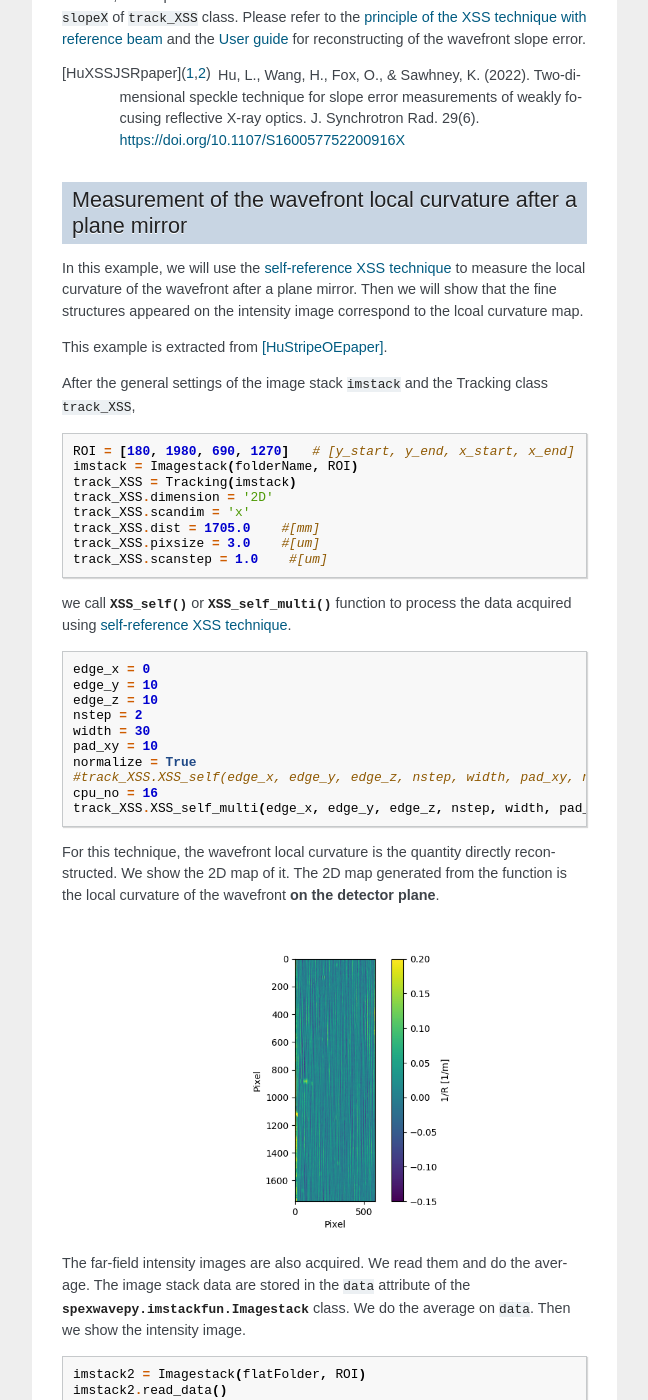
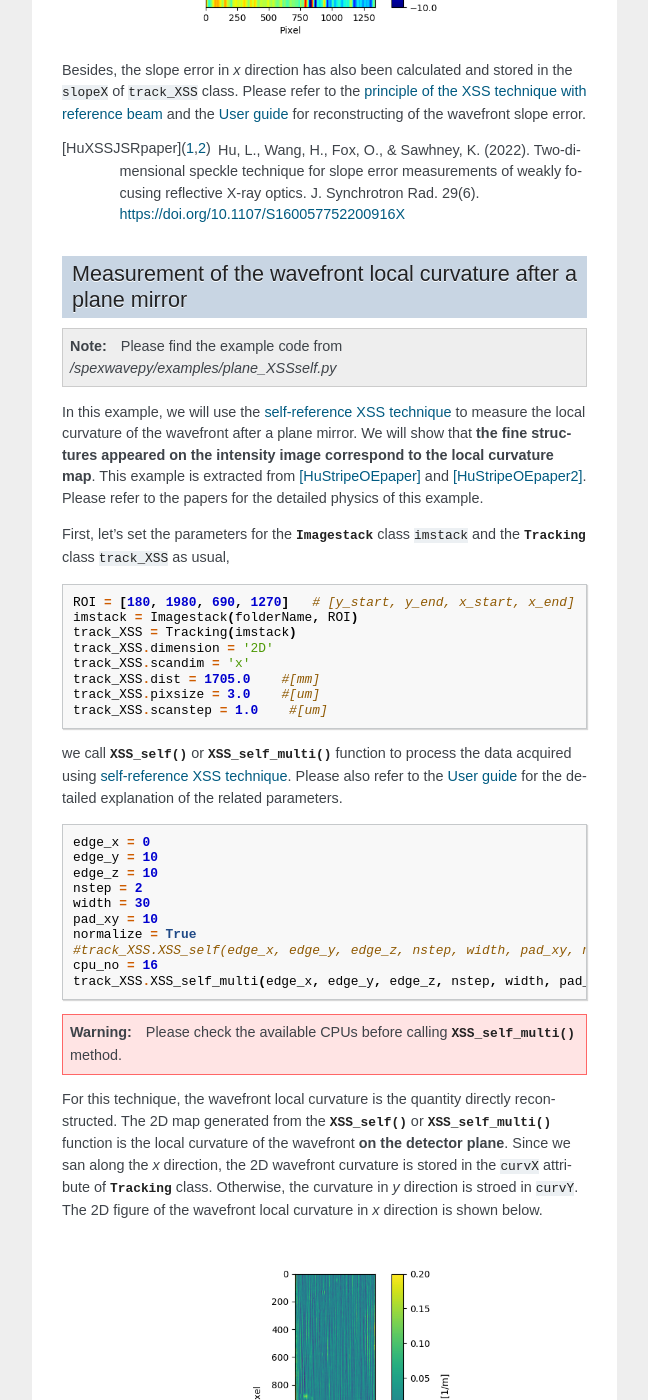
Before and after one commit to wholingfei/spexwavepy, a Sphinx documentation site: the page built from docs/source/example.rst, in a window 1280 px wide and 1400 px high, scrolled down 5496 px. Shown: the whole window, without its empty margins (198-846 px from the left). Built offline with Sphinx 7.4.7, drawn with Linux system fonts in a browser that asks for light colours; some of the changed text lies outside the part shown.

Commit message:
Finish example2 doc

```diff
--- a/docs/source/example.rst
+++ b/docs/source/example.rst
@@ -94,6 +94,9 @@ Or
 .. code-block:: Python
 
    track_XSS.XSS_withrefer_multi(edge_x, edge_y, edge_z, width, pad_xy, cpu_no=16, normalize=True)
+
+.. warning::
+   Please check the available CPUs before calling :py:meth:`~spexwavepy.trackfun.Tracking.XSS_withrefer_multi` method.
 
 Note that we did ``normalization`` for the stiched images in this example.
 The shift in *'x'* direction looks like
@@ -240,15 +243,18 @@ in the ``slopeX`` of ``track_XSS`` class. Please refer to the
 
 Measurement of the wavefront local curvature after a plane mirror
 =================================================================
+.. note::
+   Please find the example code from */spexwavepy/examples/plane_XSSself.py*
+
 In this example, we will use the :ref:`self-reference XSS technique <prinXSSSelf>` to measure
-the local curvature of the wavefront after a plane mirror. Then we will
-show that the fine structures appeared on the intensity image correspond
-to the lcoal curvature map.
+the local curvature of the wavefront after a plane mirror. We will
+show that **the fine structures appeared on the intensity image correspond
+to the local curvature map**.
+This example is extracted from [HuStripeOEpaper]_ and [HuStripeOEpaper2]_.
+Please refer to the papers for the detailed physics of this example.
 
-This example is extracted from [HuStripeOEpaper]_.
-
-After the general settings of the image stack ``imstack`` and the
-Tracking class ``track_XSS``,
+First, let's set the parameters for the :py:class:`~spexwavepy.imstackfun.Imagestack` class
+``imstack`` and the :py:class:`~spexwavepy.trackfun.Tracking` class ``track_XSS`` as usual,
 
 .. code-block:: Python
 
@@ -265,6 +271,8 @@ we call :py:func:`~spexwavepy.trackfun.Tracking.XSS_self` or
 :py:func:`~spexwavepy.trackfun.Tracking.XSS_self_multi` function
 to process the data acquired using
 :ref:`self-reference XSS technique <prinXSSSelf>`.
+Please also refer to the :ref:`User guide <traXSSself>` for the detailed
+explanation of the related parameters.
 
 .. code-block:: Python
 
@@ -279,20 +287,29 @@ to process the data acquired using
    cpu_no = 16
    track_XSS.XSS_self_multi(edge_x, edge_y, edge_z, nstep, width, pad_xy, cpu_no, normalize)
 
+.. warning::
+   Please check the available CPUs before calling :py:meth:`~spexwavepy.trackfun.Tracking.XSS_self_multi` method.
+
 For this technique, the wavefront local curvature is the quantity directly reconstructed.
-We show the 2D map of it. The 2D map generated from the function
+The 2D map generated from the :py:meth:`~spexwavepy.trackfun.Tracking.XSS_self` or
+:py:meth:`~spexwavepy.trackfun.Tracking.XSS_self_multi` function
 is the local curvature of the wavefront **on the detector plane**.
+Since we san along the *x* direction, the 2D wavefront curvature is
+stored in the ``curvX`` attribute of :py:class:`~spexwavepy.trackfun.Tracking` class.
+Otherwise, the curvature in *y* direction is stroed in ``curvY``.
+The 2D figure of the wavefront local curvature in *x* direction is shown below.
 
 .. image:: _static/planeMXSSself.png
    :width: 80%
 
 The far-field intensity images are also acquired. We read them and do the average.
 The image stack data are stored in the ``data`` attribute of the
-:py:class:`spexwavepy.imstackfun.Imagestack` class. We do the average on ``data``.
+:py:class:`~spexwavepy.imstackfun.Imagestack` class. We do the average on ``data``.
 Then we show the intensity image.
 
 .. code-block:: Python
 
+   import numpy as np
    imstack2 = Imagestack(flatFolder, ROI)
    imstack2.read_data()
    ffimage = np.mean(imstack2.data, axis=0)
@@ -302,12 +319,19 @@ Then we show the intensity image.
 
 From the two images shown in the above, we can find that those structures in
 the intensity image can be related to the structures appeared
-in the local curvature 2D map.
+in the wavefront local curvature 2D map.
+The two papers [HuStripeOEpaper]_ and [HuStripeOEpaper2]_ give a detailed
+physical explanation of this phenomenon.
 
 .. [HuStripeOEpaper] Hu, L., Wang, H., Sutter, J., & Sawhney, K. (2021).
                      Investigation of the stripe patterns from X-ray reflection optics.
-                     Opt. Express 29, 4270-4286
+                     Opt. Express 29, 4270-4286.
                      https://doi.org/10.1364/OE.417030
+
+.. [HuStripeOEpaper2] Hu, L, Wang, H, Sutter, J. &  Sawhney, K. (2023).
+                      Research on the beam structures observed from X-ray optics in the far field.
+                      Opt Express 31(25):41000-41013.
+                      https://doi.org/10.1364/OE.499685
 
 .. _iterative:
 
--- a/docs/source/userguide.rst
+++ b/docs/source/userguide.rst
@@ -827,7 +827,7 @@ Apart from the newly introduced ``nstep`` parameter, all the other
 parameters are the same as in the corresponding
 :py:func:`~spexwavepy.trackfun.Tracking.XSS_withrefer` and
 :py:func:`~spexwavepy.trackfun.Tracking.XSS_withrefer_multi` functions,
-as already been described in the above.
+as already been described in the :ref:`above <traXSS>`.
 
 However, the physical quantities directly reconstructed
 from this technique are dfferent from the
```
Also changed, not shown: 10 other files.
